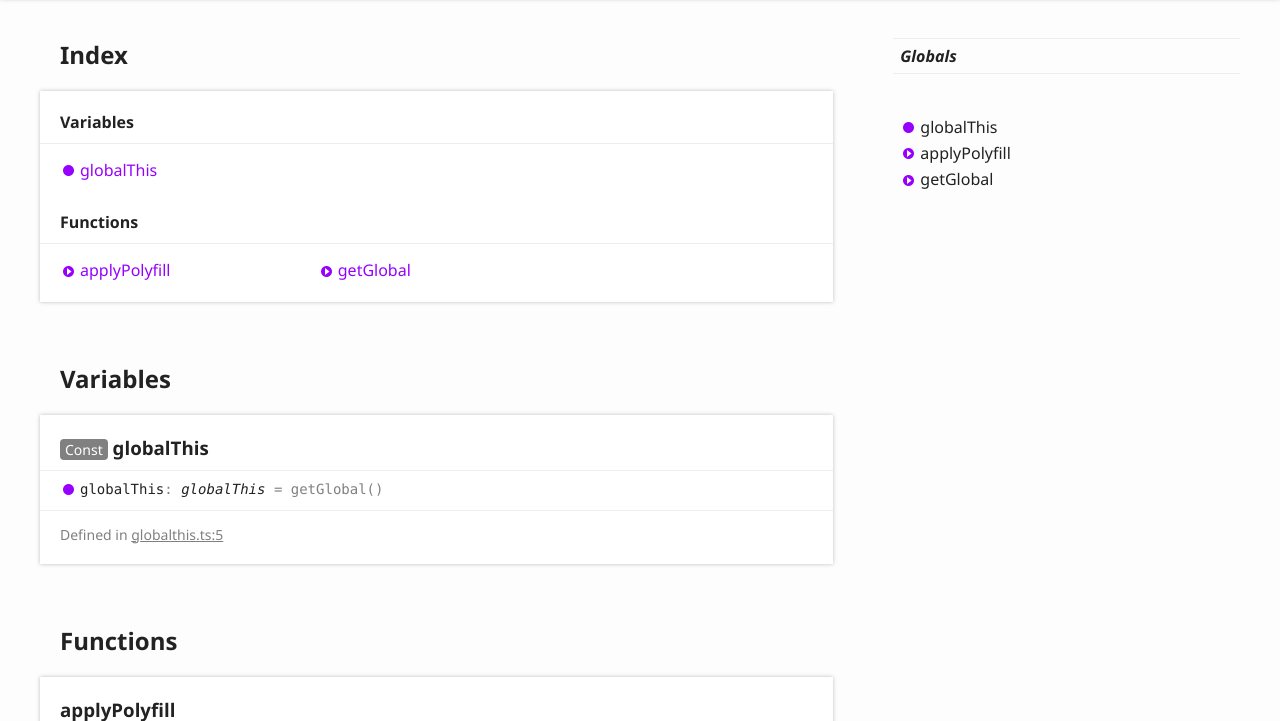
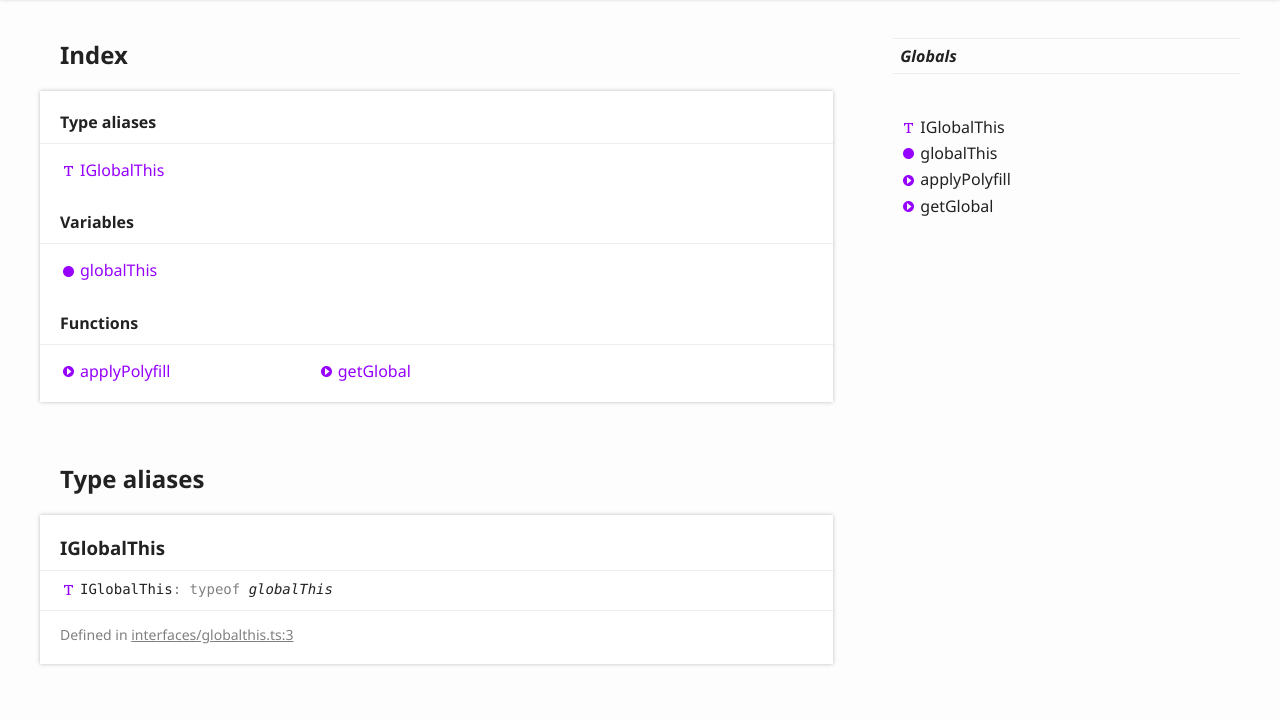
Before and after one commit to JasonHK/node-globalthis, a plain HTML site: page globals.html in a window 1280 px wide. Shown: the part 157-878 px from the top of the page. Drawn offline with Linux system fonts and the light colour scheme.

Commit message:
Deploy JasonHK/node-globalthis to github.com/JasonHK/node-globalthis.git:gh-pages

```diff
--- a/assets/js/search.json
+++ b/assets/js/search.json
@@ -1 +1 @@
-{"kinds":{"32":"Variable","64":"Function"},"rows":[{"id":0,"kind":64,"name":"getGlobal","url":"globals.html#getglobal","classes":"tsd-kind-function"},{"id":1,"kind":32,"name":"globalThis","url":"globals.html#globalthis","classes":"tsd-kind-variable"},{"id":2,"kind":64,"name":"applyPolyfill","url":"globals.html#applypolyfill","classes":"tsd-kind-function"}],"index":{"version":"2.3.8","fields":["name","parent"],"fieldVectors":[["name/0",[0,9.808]],["parent/0",[]],["name/1",[1,9.808]],["parent/1",[]],["name/2",[2,9.808]],["parent/2",[]]],"invertedIndex":[["applypolyfill",{"_index":2,"name":{"2":{}},"parent":{}}],["getglobal",{"_index":0,"name":{"0":{}},"parent":{}}],["globalthis",{"_index":1,"name":{"1":{}},"parent":{}}]],"pipeline":[]}}
+{"kinds":{"32":"Variable","64":"Function","4194304":"Type alias"},"rows":[{"id":0,"kind":64,"name":"getGlobal","url":"globals.html#getglobal","classes":"tsd-kind-function"},{"id":1,"kind":4194304,"name":"IGlobalThis","url":"globals.html#iglobalthis","classes":"tsd-kind-type-alias"},{"id":2,"kind":32,"name":"globalThis","url":"globals.html#globalthis","classes":"tsd-kind-variable"},{"id":3,"kind":64,"name":"applyPolyfill","url":"globals.html#applypolyfill","classes":"tsd-kind-function"}],"index":{"version":"2.3.8","fields":["name","parent"],"fieldVectors":[["name/0",[0,12.04]],["parent/0",[]],["name/1",[1,12.04]],["parent/1",[]],["name/2",[2,12.04]],["parent/2",[]],["name/3",[3,12.04]],["parent/3",[]]],"invertedIndex":[["applypolyfill",{"_index":3,"name":{"3":{}},"parent":{}}],["getglobal",{"_index":0,"name":{"0":{}},"parent":{}}],["globalthis",{"_index":2,"name":{"2":{}},"parent":{}}],["iglobalthis",{"_index":1,"name":{"1":{}},"parent":{}}]],"pipeline":[]}}
--- a/globals.html
+++ b/globals.html
@@ -68,6 +68,12 @@
 				<section class="tsd-panel tsd-index-panel">
 					<div class="tsd-index-content">
 						<section class="tsd-index-section ">
+							<h3>Type aliases</h3>
+							<ul class="tsd-index-list">
+								<li class="tsd-kind-type-alias"><a href="globals.html#iglobalthis" class="tsd-kind-icon">IGlobal<wbr>This</a></li>
+							</ul>
+						</section>
+						<section class="tsd-index-section ">
 							<h3>Variables</h3>
 							<ul class="tsd-index-list">
 								<li class="tsd-kind-variable"><a href="globals.html#globalthis" class="tsd-kind-icon">global<wbr>This</a></li>
@@ -84,14 +90,27 @@
 				</section>
 			</section>
 			<section class="tsd-panel-group tsd-member-group ">
+				<h2>Type aliases</h2>
+				<section class="tsd-panel tsd-member tsd-kind-type-alias">
+					<a name="iglobalthis" class="tsd-anchor"></a>
+					<h3>IGlobal<wbr>This</h3>
+					<div class="tsd-signature tsd-kind-icon">IGlobal<wbr>This<span class="tsd-signature-symbol">:</span> <span class="tsd-signature-symbol">typeof </span><span class="tsd-signature-type">globalThis</span></div>
+					<aside class="tsd-sources">
+						<ul>
+							<li>Defined in <a href="https://github.com/JasonHK/node-globalthis/blob/c995732/src/interfaces/globalthis.ts#L3">interfaces/globalthis.ts:3</a></li>
+						</ul>
+					</aside>
+				</section>
+			</section>
+			<section class="tsd-panel-group tsd-member-group ">
 				<h2>Variables</h2>
 				<section class="tsd-panel tsd-member tsd-kind-variable">
 					<a name="globalthis" class="tsd-anchor"></a>
 					<h3><span class="tsd-flag ts-flagConst">Const</span> global<wbr>This</h3>
-					<div class="tsd-signature tsd-kind-icon">global<wbr>This<span class="tsd-signature-symbol">:</span> <span class="tsd-signature-type">globalThis</span><span class="tsd-signature-symbol"> = getGlobal()</span></div>
+					<div class="tsd-signature tsd-kind-icon">global<wbr>This<span class="tsd-signature-symbol">:</span> <a href="globals.html#iglobalthis" class="tsd-signature-type">IGlobalThis</a><span class="tsd-signature-symbol"> = getGlobal()</span></div>
 					<aside class="tsd-sources">
 						<ul>
-							<li>Defined in <a href="https://github.com/JasonHK/node-globalthis/blob/ff6c5dc/src/globalthis.ts#L5">globalthis.ts:5</a></li>
+							<li>Defined in <a href="https://github.com/JasonHK/node-globalthis/blob/c995732/src/globalthis.ts#L7">globalthis.ts:7</a></li>
 						</ul>
 					</aside>
 				</section>
@@ -108,7 +127,7 @@
 						<li class="tsd-description">
 							<aside class="tsd-sources">
 								<ul>
-									<li>Defined in <a href="https://github.com/JasonHK/node-globalthis/blob/ff6c5dc/src/apply-polyfill.ts#L11">apply-polyfill.ts:11</a></li>
+									<li>Defined in <a href="https://github.com/JasonHK/node-globalthis/blob/c995732/src/apply-polyfill.ts#L11">apply-polyfill.ts:11</a></li>
 								</ul>
 							</aside>
 							<div class="tsd-comment tsd-typography">
@@ -131,7 +150,7 @@
 						<li class="tsd-description">
 							<aside class="tsd-sources">
 								<ul>
-									<li>Defined in <a href="https://github.com/JasonHK/node-globalthis/blob/ff6c5dc/src/get-global.ts#L17">get-global.ts:17</a></li>
+									<li>Defined in <a href="https://github.com/JasonHK/node-globalthis/blob/c995732/src/get-global.ts#L17">get-global.ts:17</a></li>
 								</ul>
 							</aside>
 							<div class="tsd-comment tsd-typography">
@@ -163,6 +182,9 @@
 			</nav>
 			<nav class="tsd-navigation secondary menu-sticky">
 				<ul class="before-current">
+					<li class=" tsd-kind-type-alias">
+						<a href="globals.html#iglobalthis" class="tsd-kind-icon">IGlobal<wbr>This</a>
+					</li>
 					<li class=" tsd-kind-variable">
 						<a href="globals.html#globalthis" class="tsd-kind-icon">global<wbr>This</a>
 					</li>
```
Also changed, not shown: index.html (+3 -0 lines).
